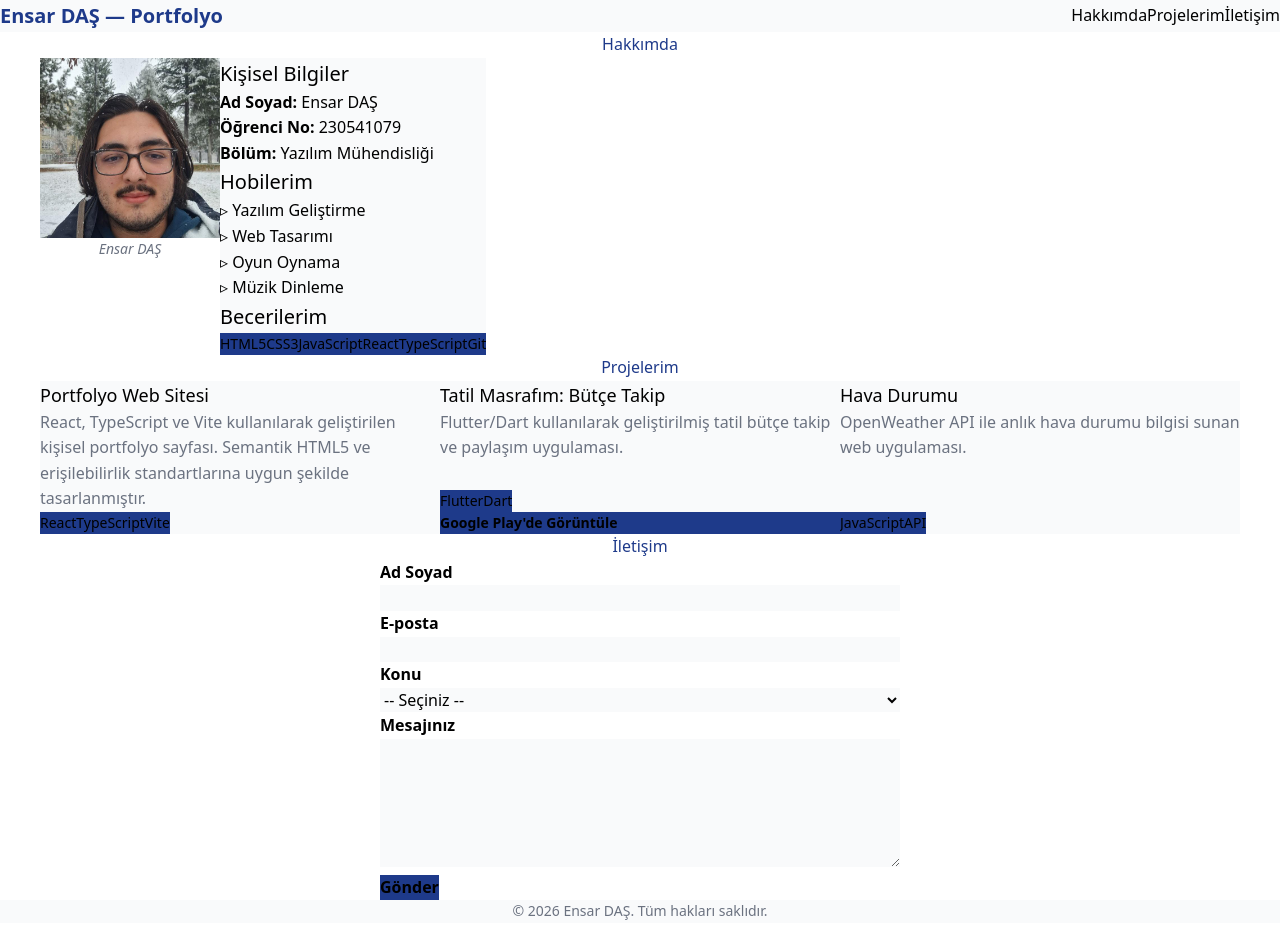
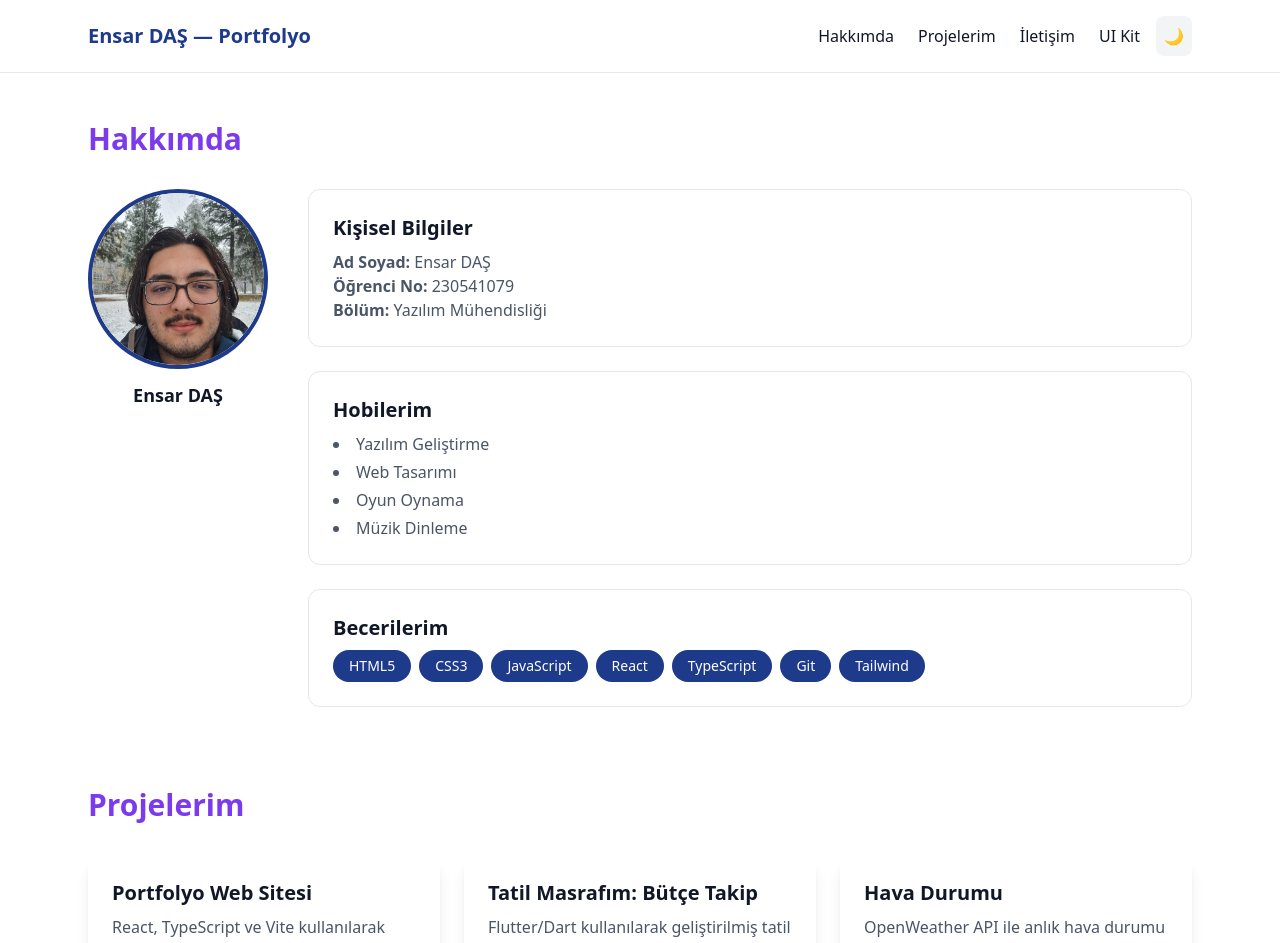
Before and after one commit to ensarxx/web-lab-app, a React (Vite) app: page / in a window 1280 px wide. Shown: the top 943 px of the page. Built offline with nearby package versions, Linux system fonts and the light colour scheme.

Commit message:
feat: migrate portfolio to Tailwind CSS with dark mode

```diff
--- a/src/App.tsx
+++ b/src/App.tsx
@@ -1,7 +1,15 @@
 import { useState } from 'react'
-import './App.css'
+import Button from './components/Button'
+import Input from './components/Input'
+import Card from './components/Card'
+import UIKit from './pages/UIKit'
 
 function App() {
+  /* ── Sayfa state'i ── */
+  const [page, setPage] = useState<'portfolio' | 'uikit'>('portfolio')
+  const [dark, setDark] = useState(false)
+
+  /* ── Form state'leri ── */
   const [formData, setFormData] = useState({
     adSoyad: '',
     email: '',
@@ -16,6 +24,7 @@ function App() {
     mesaj: '',
   })
 
+  /* ── Doğrulama ── */
   const validateField = (name: string, value: string): string => {
     switch (name) {
       case 'adSoyad':
@@ -53,180 +62,216 @@ function App() {
       mesaj: validateField('mesaj', formData.mesaj),
     }
     setErrors(newErrors)
-
-    const hasError = Object.values(newErrors).some((msg) => msg !== '')
-    if (!hasError) {
+    if (!Object.values(newErrors).some((m) => m !== '')) {
       alert('Form başarıyla gönderildi!')
       setFormData({ adSoyad: '', email: '', konu: '', mesaj: '' })
     }
   }
 
+  /* ── Dark mode toggle ── */
+  const toggleDark = () => {
+    setDark((prev) => {
+      const next = !prev
+      document.documentElement.classList.toggle('dark', next)
+      return next
+    })
+  }
+
+  /* ─────── UI Kit sayfası ─────── */
+  if (page === 'uikit') {
     return (
-    <>
+      <div className={dark ? 'dark' : ''}>
+        <div className="fixed top-4 right-4 z-50 flex gap-2">
+          <Button variant="ghost" size="sm" onClick={() => setPage('portfolio')}>
+            ← Portfolyo
+          </Button>
+          <button
+            onClick={toggleDark}
+            className="p-2 rounded-lg bg-gray-200 dark:bg-gray-700 hover:bg-gray-300 dark:hover:bg-gray-600 transition-colors cursor-pointer"
+            aria-label={dark ? 'Açık moda geç' : 'Koyu moda geç'}
+          >
+            {dark ? '☀️' : '🌙'}
+          </button>
+        </div>
+        <UIKit />
+      </div>
+    )
+  }
+
+  /* ─────── Portfolyo sayfası ─────── */
+  return (
+    <div className="min-h-screen bg-white text-gray-900 dark:bg-gray-950 dark:text-gray-100 transition-colors duration-300">
       {/* Skip Navigation */}
-      <a href="#main-content" className="skip-link">
-        Ana icerige atla
+      <a
+        href="#main-content"
+        className="sr-only focus:not-sr-only focus:fixed focus:top-4 focus:left-4 focus:z-50 focus:bg-primary focus:text-white focus:px-4 focus:py-2 focus:rounded-lg"
+      >
+        Ana içeriğe atla
       </a>
 
-      {/* HEADER */}
-      <header className="site-header">
-        <h1 className="site-title">Ensar DAŞ — Portfolyo</h1>
+      {/* ══════ HEADER ══════ */}
+      <header className="sticky top-0 z-40 bg-white/90 dark:bg-gray-900/90 backdrop-blur border-b border-gray-200 dark:border-gray-800">
+        <div className="max-w-6xl mx-auto px-6 py-4 flex items-center justify-between">
+          <h1 className="text-xl font-bold text-primary dark:text-blue-400">
+            Ensar DAŞ — Portfolyo
+          </h1>
 
+          <div className="flex items-center gap-4">
             <nav aria-label="Ana navigasyon">
-          <ul className="nav-list">
-            <li><a href="#hakkimda">Hakkımda</a></li>
-            <li><a href="#projelerim">Projelerim</a></li>
-            <li><a href="#iletisim">İletişim</a></li>
+              <ul className="flex gap-6 list-none">
+                <li><a href="#hakkimda" className="hover:text-primary dark:hover:text-blue-400 transition-colors">Hakkımda</a></li>
+                <li><a href="#projelerim" className="hover:text-primary dark:hover:text-blue-400 transition-colors">Projelerim</a></li>
+                <li><a href="#iletisim" className="hover:text-primary dark:hover:text-blue-400 transition-colors">İletişim</a></li>
+                <li>
+                  <button
+                    onClick={() => setPage('uikit')}
+                    className="hover:text-accent dark:hover:text-purple-400 transition-colors cursor-pointer font-medium"
+                  >
+                    UI Kit
+                  </button>
+                </li>
               </ul>
             </nav>
+
+            {/* Dark mode toggle */}
+            <button
+              onClick={toggleDark}
+              className="p-2 rounded-lg bg-gray-100 dark:bg-gray-800 hover:bg-gray-200 dark:hover:bg-gray-700 transition-colors cursor-pointer"
+              aria-label={dark ? 'Açık moda geç' : 'Koyu moda geç'}
+            >
+              {dark ? '☀️' : '🌙'}
+            </button>
+          </div>
+        </div>
       </header>
 
-      {/* MAIN */}
-      <main id="main-content">
+      {/* ══════ MAIN ══════ */}
+      <main id="main-content" className="max-w-6xl mx-auto px-6 py-12 space-y-20">
+
         {/* ── Hakkımda ── */}
-        <section id="hakkimda" aria-labelledby="hakkimda-baslik">
-          <h2 id="hakkimda-baslik">Hakkımda</h2>
+        <section id="hakkimda" aria-labelledby="hakkimda-baslik" className="scroll-mt-24">
+          <h2 id="hakkimda-baslik" className="text-3xl font-bold text-accent dark:text-purple-400 mb-8">Hakkımda</h2>
 
-          <div className="about-content">
-            <figure className="profile-figure">
+          <div className="flex flex-col md:flex-row gap-10 items-start">
+            {/* Profil fotoğrafı */}
+            <figure className="flex flex-col items-center flex-shrink-0">
               <img
-                src="src\assets\ensar_resim.jpg"
+                src="src/assets/ensar_resim.jpg"
                 alt="Ensar DAŞ profil fotoğrafı"
                 width={180}
                 height={180}
+                className="rounded-full object-cover border-4 border-primary dark:border-blue-400"
               />
-              <figcaption>Ensar DAŞ</figcaption>
+              <figcaption className="mt-3 font-semibold text-lg">Ensar DAŞ</figcaption>
             </figure>
 
-            <div>
-              <div className="info-card">
-                <h3>Kişisel Bilgiler</h3>
+            {/* Bilgi kartları */}
+            <div className="space-y-6 flex-1">
+              <Card variant="outlined" title="Kişisel Bilgiler">
                 <p><strong>Ad Soyad:</strong> Ensar DAŞ</p>
                 <p><strong>Öğrenci No:</strong> 230541079</p>
                 <p><strong>Bölüm:</strong> Yazılım Mühendisliği</p>
-              </div>
+              </Card>
 
-              <div className="info-card">
-                <h3>Hobilerim</h3>
-                <ul>
+              <Card variant="outlined" title="Hobilerim">
+                <ul className="list-disc list-inside space-y-1">
                   <li>Yazılım Geliştirme</li>
                   <li>Web Tasarımı</li>
                   <li>Oyun Oynama</li>
                   <li>Müzik Dinleme</li>
                 </ul>
-              </div>
+              </Card>
 
-              <div className="info-card">
-                <h3>Becerilerim</h3>
-                <ul className="skill-tags" role="list" aria-label="Beceri etiketleri">
-                  <li>HTML5</li>
-                  <li>CSS3</li>
-                  <li>JavaScript</li>
-                  <li>React</li>
-                  <li>TypeScript</li>
-                  <li>Git</li>
+              <Card variant="outlined" title="Becerilerim">
+                <ul className="flex flex-wrap gap-2 list-none p-0" role="list" aria-label="Beceri etiketleri">
+                  {['HTML5', 'CSS3', 'JavaScript', 'React', 'TypeScript', 'Git', 'Tailwind'].map((s) => (
+                    <li key={s} className="bg-primary text-white px-4 py-1.5 rounded-full text-sm font-medium">
+                      {s}
+                    </li>
+                  ))}
                 </ul>
-              </div>
+              </Card>
             </div>
           </div>
         </section>
 
         {/* ── Projelerim ── */}
-        <section id="projelerim" aria-labelledby="projelerim-baslik">
-          <h2 id="projelerim-baslik">Projelerim</h2>
+        <section id="projelerim" aria-labelledby="projelerim-baslik" className="scroll-mt-24">
+          <h2 id="projelerim-baslik" className="text-3xl font-bold text-accent dark:text-purple-400 mb-8">Projelerim</h2>
 
-          <div className="project-grid">
-            <article className="project-card">
-              <h3>Portfolyo Web Sitesi</h3>
-              <p>
+          <div className="grid grid-cols-1 sm:grid-cols-2 lg:grid-cols-3 gap-6">
+            <Card variant="elevated" title="Portfolyo Web Sitesi">
+              <p className="mb-4">
                 React, TypeScript ve Vite kullanılarak geliştirilen kişisel
                 portfolyo sayfası. Semantik HTML5 ve erişilebilirlik
-                standartlarına uygun şekilde tasarlanmıştır.
+                standartlarına uygun tasarlanmıştır.
               </p>
-              <ul className="skill-tags">
-                <li>React</li>
-                <li>TypeScript</li>
-                <li>Vite</li>
-              </ul>
-            </article>
+              <div className="flex flex-wrap gap-2">
+                {['React', 'TypeScript', 'Vite'].map((t) => (
+                  <span key={t} className="bg-primary/10 text-primary dark:bg-blue-900/40 dark:text-blue-300 px-3 py-1 rounded-full text-xs font-medium">{t}</span>
+                ))}
+              </div>
+            </Card>
 
-            <article className="project-card">
-              <h3>Tatil Masrafım: Bütçe Takip</h3>
-              <p>
+            <Card variant="elevated" title="Tatil Masrafım: Bütçe Takip">
+              <p className="mb-4">
                 Flutter/Dart kullanılarak geliştirilmiş tatil bütçe takip ve paylaşım uygulaması.
               </p>
-              <ul className="skill-tags">
-                <li>Flutter</li>
-                <li>Dart</li>
-              </ul>
+              <div className="flex flex-wrap gap-2 mb-4">
+                {['Flutter', 'Dart'].map((t) => (
+                  <span key={t} className="bg-primary/10 text-primary dark:bg-blue-900/40 dark:text-blue-300 px-3 py-1 rounded-full text-xs font-medium">{t}</span>
+                ))}
+              </div>
               <a
                 href="https://play.google.com/store/apps/details?id=com.dasapps.tatilmasrafim&hl=tr"
                 target="_blank"
                 rel="noopener noreferrer"
-                className="store-link"
+                className="inline-block text-sm font-semibold text-secondary hover:text-primary dark:text-blue-400 dark:hover:text-blue-300 transition-colors"
               >
-                Google Play'de Görüntüle
+                Google Play'de Görüntüle →
               </a>
-            </article>
+            </Card>
 
-            <article className="project-card">
-              <h3>Hava Durumu</h3>
-              <p>
+            <Card variant="elevated" title="Hava Durumu">
+              <p className="mb-4">
                 OpenWeather API ile anlık hava durumu bilgisi sunan web uygulaması.
               </p>
-              <ul className="skill-tags">
-                <li>JavaScript</li>
-                <li>API</li>
-              </ul>
-            </article>
+              <div className="flex flex-wrap gap-2">
+                {['JavaScript', 'API'].map((t) => (
+                  <span key={t} className="bg-primary/10 text-primary dark:bg-blue-900/40 dark:text-blue-300 px-3 py-1 rounded-full text-xs font-medium">{t}</span>
+                ))}
+              </div>
+            </Card>
           </div>
         </section>
 
         {/* ── İletişim ── */}
-        <section id="iletisim" aria-labelledby="iletisim-baslik">
-          <h2 id="iletisim-baslik">İletişim</h2>
+        <section id="iletisim" aria-labelledby="iletisim-baslik" className="scroll-mt-24">
+          <h2 id="iletisim-baslik" className="text-3xl font-bold text-accent dark:text-purple-400 mb-8">İletişim</h2>
 
-          <form onSubmit={handleSubmit} noValidate className="contact-form">
-            {/* Ad Soyad */}
-            <div className="form-group">
-              <label htmlFor="adSoyad">Ad Soyad</label>
-              <input
-                type="text"
-                id="adSoyad"
+          <form onSubmit={handleSubmit} noValidate className="max-w-xl space-y-6">
+            <Input
+              label="Ad Soyad"
               name="adSoyad"
-                required
-                minLength={2}
               value={formData.adSoyad}
               onChange={handleChange}
-                aria-describedby="adSoyad-error"
-                aria-invalid={errors.adSoyad ? true : undefined}
+              error={errors.adSoyad || undefined}
+              required
             />
-              <small id="adSoyad-error" className="error-msg" role="alert">
-                {errors.adSoyad}
-              </small>
-            </div>
 
-            {/* E-posta */}
-            <div className="form-group">
-              <label htmlFor="email">E-posta</label>
-              <input
+            <Input
+              label="E-posta"
               type="email"
-                id="email"
               name="email"
-                required
               value={formData.email}
               onChange={handleChange}
-                aria-describedby="email-error"
-                aria-invalid={errors.email ? true : undefined}
+              error={errors.email || undefined}
+              required
             />
-              <small id="email-error" className="error-msg" role="alert">
-                {errors.email}
-              </small>
-            </div>
 
-            {/* Konu */}
-            <div className="form-group">
-              <label htmlFor="konu">Konu</label>
+            {/* Konu — select */}
+            <div className="flex flex-col gap-1.5">
+              <label htmlFor="konu" className="text-sm font-medium text-gray-700 dark:text-gray-300">Konu</label>
               <select
                 id="konu"
                 name="konu"
@@ -235,20 +280,27 @@ function App() {
                 onChange={handleChange}
                 aria-describedby="konu-error"
                 aria-invalid={errors.konu ? true : undefined}
+                className={`
+                  w-full rounded-lg border px-4 py-2.5 text-base transition-colors duration-200 outline-none
+                  focus:ring-2 focus:ring-offset-1 dark:bg-gray-800 dark:text-white
+                  ${errors.konu
+                    ? 'border-error focus:ring-error/50 dark:border-red-400'
+                    : 'border-gray-300 focus:border-primary focus:ring-primary/50 dark:border-gray-600'}
+                `}
               >
                 <option value="">-- Seçiniz --</option>
                 <option value="is-teklifi">İş Teklifi</option>
                 <option value="soru">Soru</option>
                 <option value="oneri">Öneri</option>
               </select>
-              <small id="konu-error" className="error-msg" role="alert">
-                {errors.konu}
-              </small>
+              {errors.konu && (
+                <p id="konu-error" role="alert" className="text-sm text-error font-medium">{errors.konu}</p>
+              )}
             </div>
 
-            {/* Mesaj */}
-            <div className="form-group">
-              <label htmlFor="mesaj">Mesajınız</label>
+            {/* Mesaj — textarea */}
+            <div className="flex flex-col gap-1.5">
+              <label htmlFor="mesaj" className="text-sm font-medium text-gray-700 dark:text-gray-300">Mesajınız</label>
               <textarea
                 id="mesaj"
                 name="mesaj"
@@ -259,22 +311,31 @@ function App() {
                 onChange={handleChange}
                 aria-describedby="mesaj-error"
                 aria-invalid={errors.mesaj ? true : undefined}
+                className={`
+                  w-full rounded-lg border px-4 py-2.5 text-base transition-colors duration-200 outline-none resize-y
+                  focus:ring-2 focus:ring-offset-1 dark:bg-gray-800 dark:text-white
+                  ${errors.mesaj
+                    ? 'border-error focus:ring-error/50 dark:border-red-400'
+                    : 'border-gray-300 focus:border-primary focus:ring-primary/50 dark:border-gray-600'}
+                `}
               />
-              <small id="mesaj-error" className="error-msg" role="alert">
-                {errors.mesaj}
-              </small>
+              {errors.mesaj && (
+                <p id="mesaj-error" role="alert" className="text-sm text-error font-medium">{errors.mesaj}</p>
+              )}
             </div>
 
-            <button type="submit">Gönder</button>
+            <Button type="submit" variant="primary" size="lg">Gönder</Button>
           </form>
         </section>
       </main>
 
-      {/* FOOTER */}
-      <footer className="site-footer">
+      {/* ══════ FOOTER ══════ */}
+      <footer className="border-t border-gray-200 dark:border-gray-800 mt-20">
+        <div className="max-w-6xl mx-auto px-6 py-8 text-center text-muted text-sm">
           <p>&copy; 2026 Ensar DAŞ. Tüm hakları saklıdır.</p>
+        </div>
       </footer>
-    </>
+    </div>
   )
 }
 
```
Lines whose indentation alone changed are shown as unchanged.
